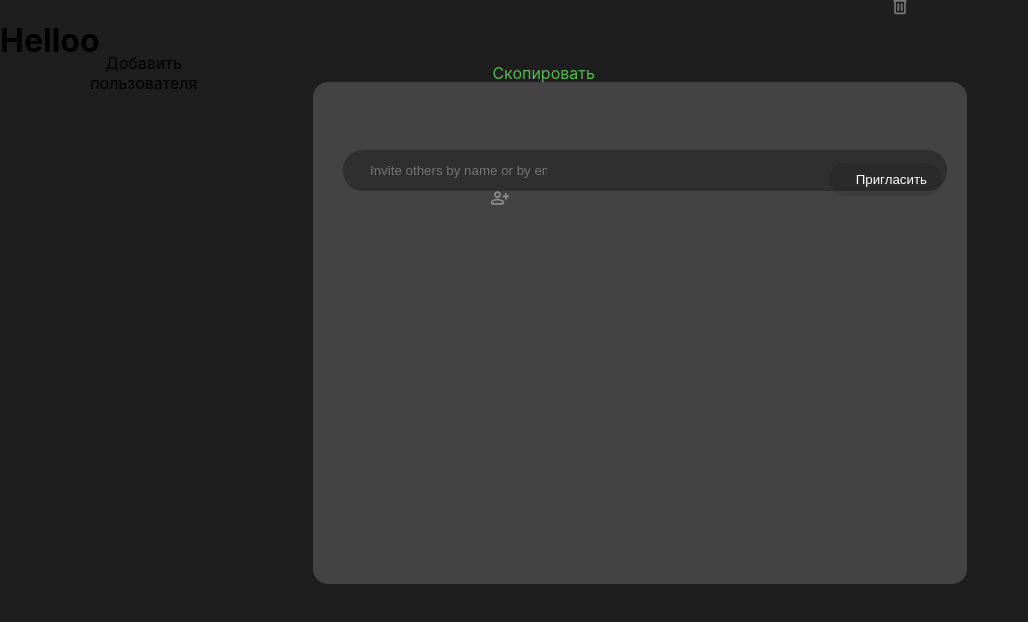
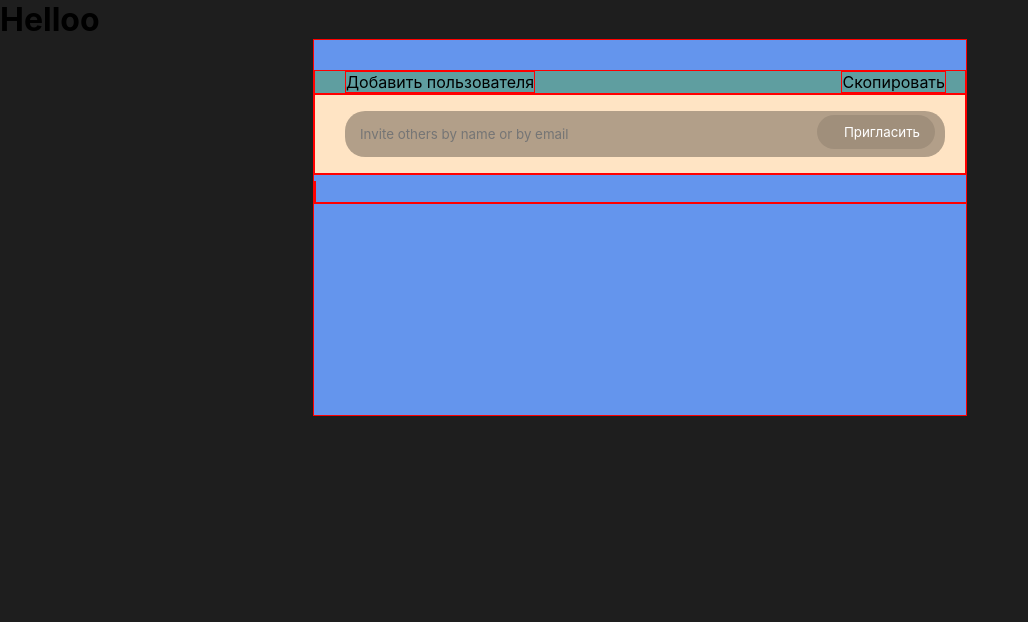
Before and after one commit to dkim08/email-react, a React (Create React App) app: page / in a window 1280 px wide. Shown: the top 622 px of the page, without its empty margins (0-1028 px from the left). Built offline with nearby package versions, Linux system fonts and the light colour scheme.

Commit message:
first commit

```diff
--- a/src/Pages/Email/index.jsx
+++ b/src/Pages/Email/index.jsx
@@ -24,10 +24,11 @@ const Email = () => {
 
     return (
         <div className="email-container">
+          <div className="email-container-header">
              <div className="user-container">
-                <p>Добавить пользователя</p>
+                <span>Добавить пользователя</span>
                 <a className="link">Скопировать</a>
-                <SvgViewer id={'iconRemove'} />
+                {/* <SvgViewer id={'iconRemove'} /> */}
            </div>
             <div className="add-email" onSubmit={handleSubmit}>
                 <input
@@ -36,15 +37,18 @@ const Email = () => {
                     value={email}
                     onChange={(e) => setEmail(e.target.value)}
                 />
-                    <SvgViewer id={'iconAdd'} />
+                    {/* <SvgViewer id={'iconAdd'} /> */}
                 <button type="submit" onClick={handleSubmit}>Пригласить</button>
             </div>
-            <p>{message}</p>
+          </div>
+            <div className="user-list-container">
+                <span>{message}</span>
                 <ul>
                     {emailList.map((item, index) => (
-                    <div key={index}>{item}</div>
+                        <li key={index}>{item}</li>
                     ))}
                 </ul>
+            </div>
         </div>
     );
 };
--- a/src/Pages/Email/style.css
+++ b/src/Pages/Email/style.css
@@ -3,19 +3,85 @@ body {
 }
 
 .email-container {
-  width: 654px;
-  height: 502px;
+  position: relative;
+  max-width: 654px;
+  max-height: 502px;
+
+  margin: 0 auto;
+
   display: flex;
   flex-direction: column;
   align-items: center;
   justify-content: center;
-  text-align: center;
+
   background-color: rgba(92, 92, 92, 0.6);
-  margin: 0 auto;
   border-radius: 15px;
+
+  box-sizing: border-box;
+}
+
+.email-container  * {
+  border: 1px solid red;
+}
+
+.email-container-header {
+  position: absolute;
+  top: 0px;
+  left: 0;
+  width: 100%;
+  padding-top: 30px;
 }
 
 .user-container {
+  background-color: cadetblue;
+  display: flex;
+  align-items: center;
+  justify-content: space-between;
+  padding: 0px 19px 0px 30px;
+}
+
+.add-email {
+  width: 100%;
+  background-color: bisque;
+}
+
+.user-list-container {
+  min-height: 377px;
+  width: 100%;
+  padding-top: 142px;
+  overflow: auto;
+  background-color: cornflowerblue;
+}
+
+.add-email {
+  position: relative;
+  display: inline-block;
+  padding: 16px 20px 16px 30px;
+}
+
+.add-email input{
+  width: 100%;
+  background-color: hsla(0, 0%, 0%, 0.3);
+  padding: 15px;
+  border-radius: 20px;
+  border: none;
+  margin-right: -10px;
+}
+
+.add-email button {
+  position: absolute;
+  right: 30px;
+  top: 20px;
+  padding: 9px 15px 9px 27px;
+  border-radius: 20px;
+  border: none;
+  color: white;
+  margin-left: 30px;
+  background-color: rgba(2, 2, 2, 0.1);
+  cursor: pointer;
+}
+
+/* .user-container {
   display: flex;
   align-items: center;
   gap: 295px;
@@ -26,28 +92,4 @@ body {
   color: #52BB4D;
 }
 
-.add-email {
-  position: relative;
-  display: inline-block;
-}
-
-.add-email input{
-  background-color: hsla(0, 0%, 0%, 0.3);
-  padding: 13px 400px 13px 27px;
-  border-radius: 20px;
-  border: none;
-  margin-right: -10px;
-}
-
-.add-email button {
-  position: absolute;
-  right: -5px;
-  top: 7%;
-  padding: 9px 15px 9px 27px;
-  border-radius: 20px;
-  border: none;
-  color: white;
-  margin-left: 30px;
-  background-color: rgba(2, 2, 2, 0.1);
-  cursor: pointer;
-}
+*/
--- a/src/style.css
+++ b/src/style.css
@@ -1,5 +1,7 @@
-body {
+body, html, * {
   margin: 0;
+  padding: 0;
+  box-sizing: border-box;
   font-family: -apple-system, BlinkMacSystemFont, 'Segoe UI', 'Roboto', 'Oxygen',
     'Ubuntu', 'Cantarell', 'Fira Sans', 'Droid Sans', 'Helvetica Neue',
     sans-serif;
```
Lines whose indentation alone changed are shown as unchanged.
